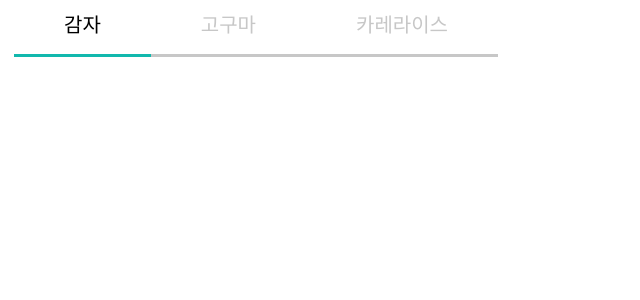
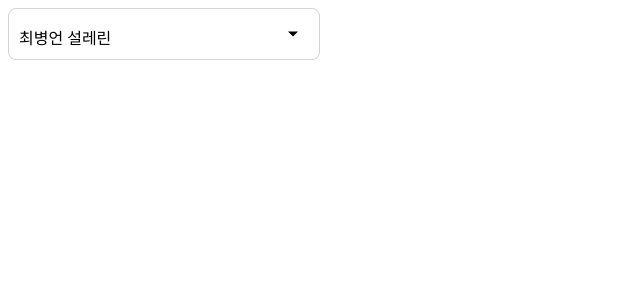
Before and after one commit to seolhyelin/wanted_pre_onboarding, a React (Create React App) app: page / in a window 1280 px wide. Shown: the top 300 px of the page, without its empty margins (0-640 px from the left). Built offline with nearby package versions, Linux system fonts and the light colour scheme.

Commit message:
Add: Drowdown 마크업

```diff
--- a/src/App.js
+++ b/src/App.js
@@ -8,9 +8,9 @@ function App() {
   return (
     <Container>
       {/* <Toggle /> */}
-      <Tab />
+      {/* <Tab /> */}
       {/* <Input /> */}
-      {/* <Dropdown /> */}
+      <Dropdown />
       {/* <Slider /> */}
     </Container>
   );
--- a/src/components/Dropdown.js
+++ b/src/components/Dropdown.js
@@ -1,8 +1,97 @@
-import React from "react";
+import React, { useState } from "react";
 import styled from "styled-components";
+import { IoMdArrowDropdown } from "react-icons/io";
+import { BiSearch } from "react-icons/bi";
+function Dropdown() {
+  const [isShow, setIsShow] = useState(false);
 
-function Dropdown() {
-  return <div>Dropdown</div>;
+  const dropdownShow = (e) => {
+    setIsShow(!isShow);
+  };
+  return (
+    <Container>
+      <SelectWrapper onClick={dropdownShow}>
+        <SelectBox>
+          <p>최병언 설레린</p>
+        </SelectBox>
+        <ArrowIcon />
+      </SelectWrapper>
+      {isShow && (
+        <DropdownWrapper>
+          <SearchBar placeholder="Search Symbol" />
+          <SearchIcon />
+          <DropdownList></DropdownList>
+        </DropdownWrapper>
+      )}
+    </Container>
+  );
 }
 
+const Container = styled.div``;
+
+const SelectWrapper = styled.div`
+  position: relative;
+  cursor: pointer;
+  margin-bottom: 5px;
+`;
+
+const SelectBox = styled.div`
+  width: 300px;
+  height: 50px;
+  padding-left: 10px;
+  border: lightgray solid 1px;
+  border-radius: 8px;
+  vertical-align: middle;
+`;
+
+const ArrowIcon = styled(IoMdArrowDropdown)`
+  font-size: 20px;
+  position: absolute;
+  top: 0;
+  left: 0;
+  margin-left: 275px;
+  margin-top: 16px;
+`;
+
+const DropdownWrapper = styled.div`
+  position: relative;
+`;
+const SearchBar = styled.input`
+  width: 269px;
+  height: 50px;
+  padding-left: 40px;
+  border: lightgray solid 1px;
+  border-top-left-radius: 8px;
+  border-top-right-radius: 8px;
+
+  &::placeholder {
+    color: #ababab;
+    font-size: 17px;
+  }
+
+  &:focus {
+    outline: none;
+  }
+`;
+const SearchIcon = styled(BiSearch)`
+  position: absolute;
+  top: 0;
+  left: 0;
+  margin-left: 10px;
+  margin-top: 16px;
+  color: #ababab;
+  font-size: 20px;
+`;
+
+const DropdownList = styled.ul`
+  width: 270px;
+  height: 50px;
+  padding-left: 40px;
+  margin: 0;
+  border: lightgray solid 1px;
+  border-top: none;
+  border-bottom-left-radius: 8px;
+  border-bottom-right-radius: 8px;
+`;
+
 export default Dropdown;
```
